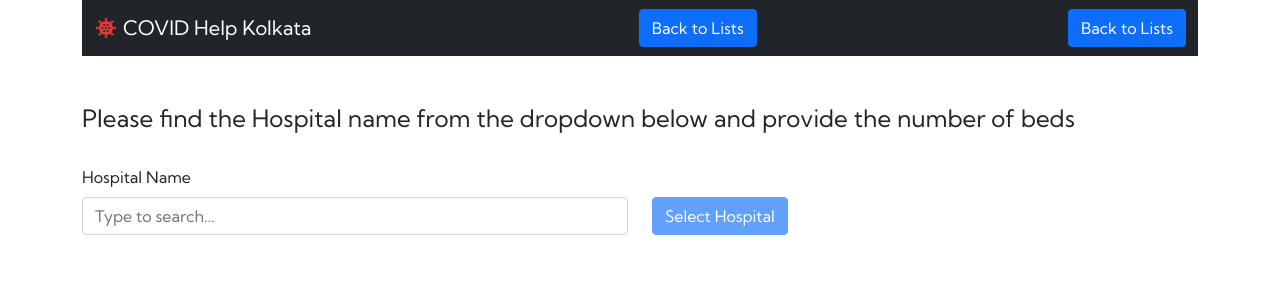
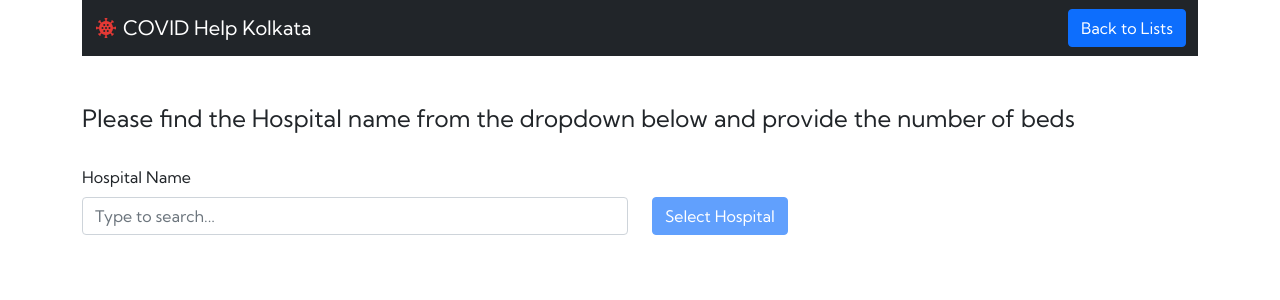
Before and after one commit to souvikban16/covid-kolkata, a PHP site: page /contribute.php in a window 1280 px wide. Shown: the top 300 px of the page. Run offline with PHP 8.4, Linux system fonts and the light colour scheme; data that the repository does not hold is empty.

Commit message:
made a smalll oopsie
nice now

```diff
--- a/contribute.php
+++ b/contribute.php
@@ -36,7 +36,6 @@ $mysqli->close();
               <a href="index.php">
                 <input class="btn btn-primary" type="button" value="Back to Lists">
               </a>
-              <input class="btn btn-primary" type="button" value="Back to Lists">
             </div>
         </nav>
         <br>
--- a/script/script.js
+++ b/script/script.js
@@ -29,6 +29,5 @@ function requestData(){
     };
     xhttp.open("POST", "requestData.php", true);
     xhttp.setRequestHeader("Content-type", "application/x-www-form-urlencoded");
-    alert(requestString);
     xhttp.send(requestString);
 };
```
